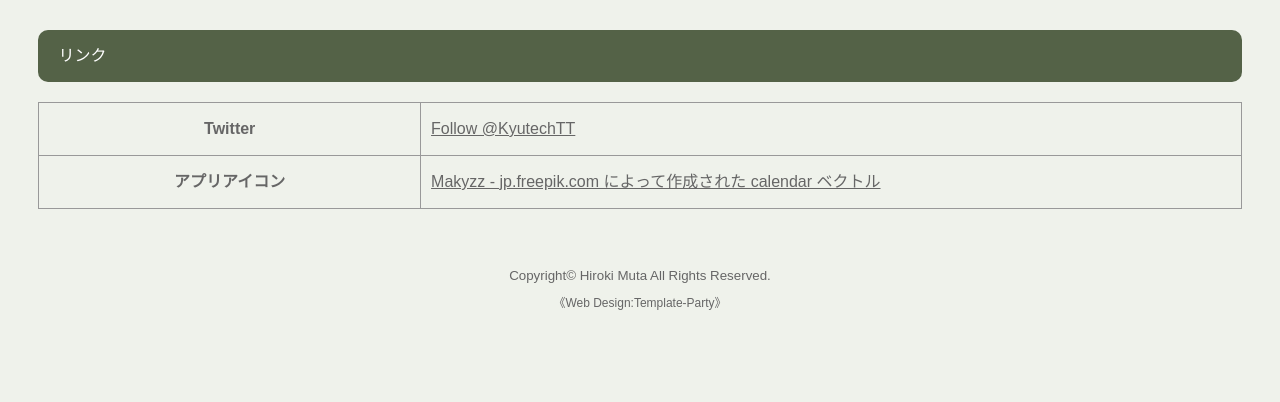
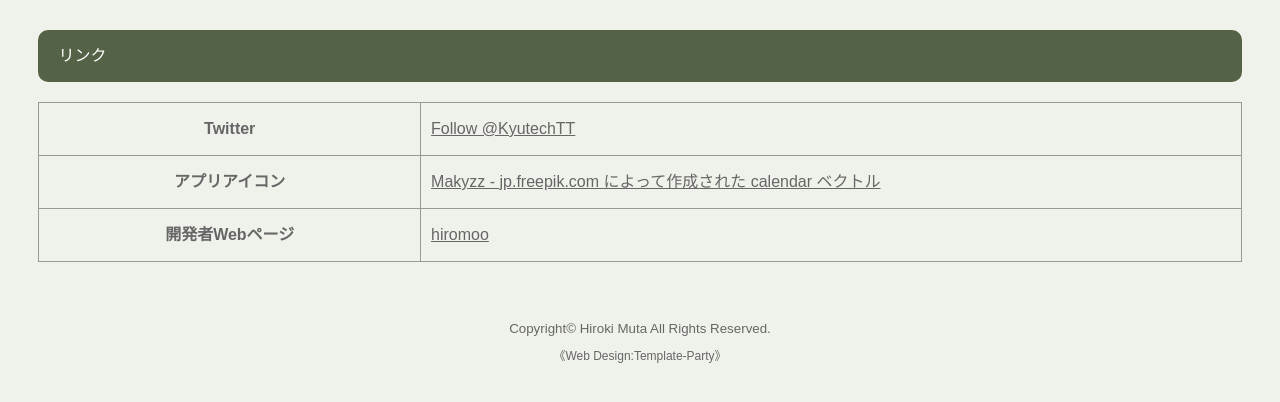
Before and after one commit to hiromoo/kyutech-timetable-home, a plain HTML site: page link.html in a window 1280 px wide. Shown: the part 110-512 px from the top of the page. Drawn offline with Linux system fonts and the light colour scheme.

Commit message:
Add developer webpage link

```diff
--- a/link.html
+++ b/link.html
@@ -52,8 +52,15 @@
                     </tr>
                     <tr>
                         <th>アプリアイコン</th>
-                        <td><a href="https://jp.freepik.com/free-photos-vectors/calendar">Makyzz - jp.freepik.com によって作成された calendar ベクトル</a>
+                        <td><a href="https://jp.freepik.com/free-photos-vectors/calendar">Makyzz - jp.freepik.com
+                                によって作成された calendar ベクトル</a>
                             <script async src="https://platform.twitter.com/widgets.js" charset="utf-8"></script>
+                        </td>
+                    </tr>
+                    <tr>
+                        <th>開発者Webページ</th>
+                        <td>
+                            <a href="https://hiromoo.github.io">hiromoo</a>
                         </td>
                     </tr>
                     <!--<caption>見出しが必要であればここを使います</caption>
```
